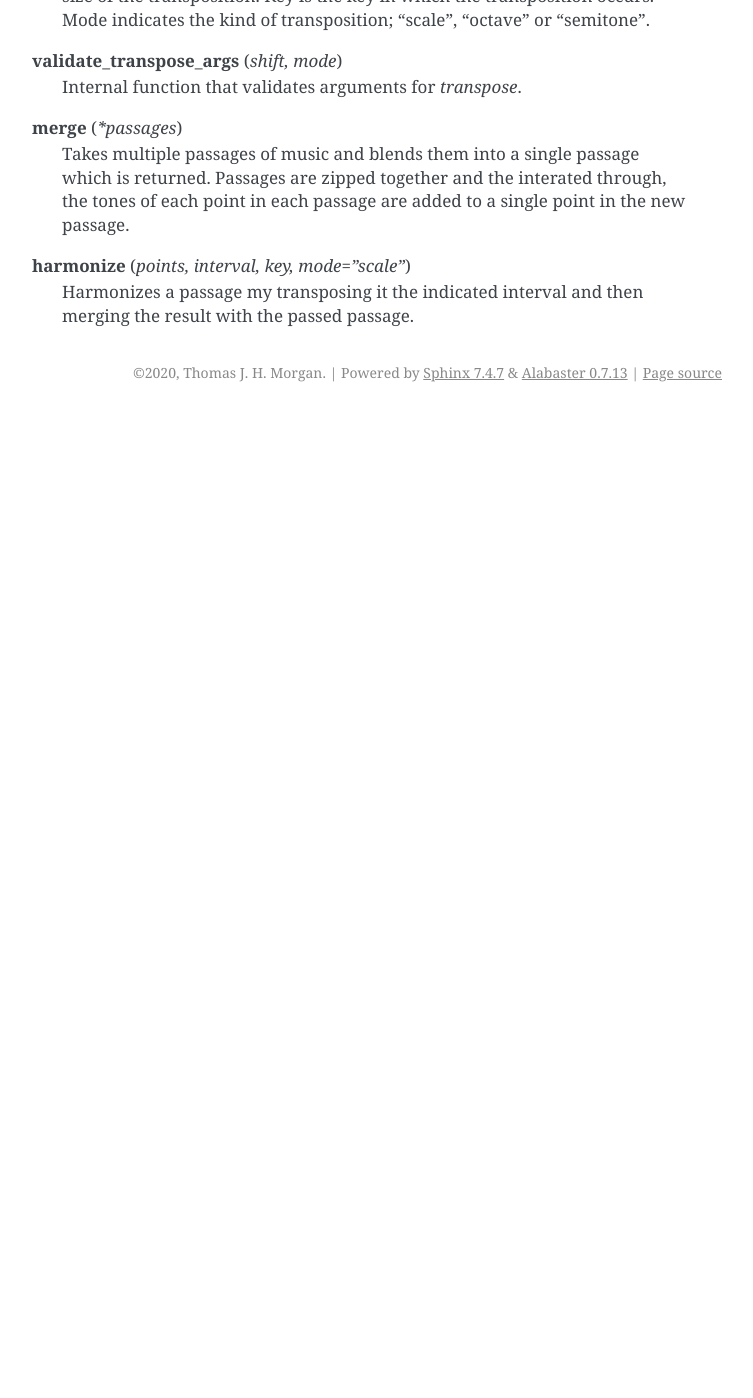
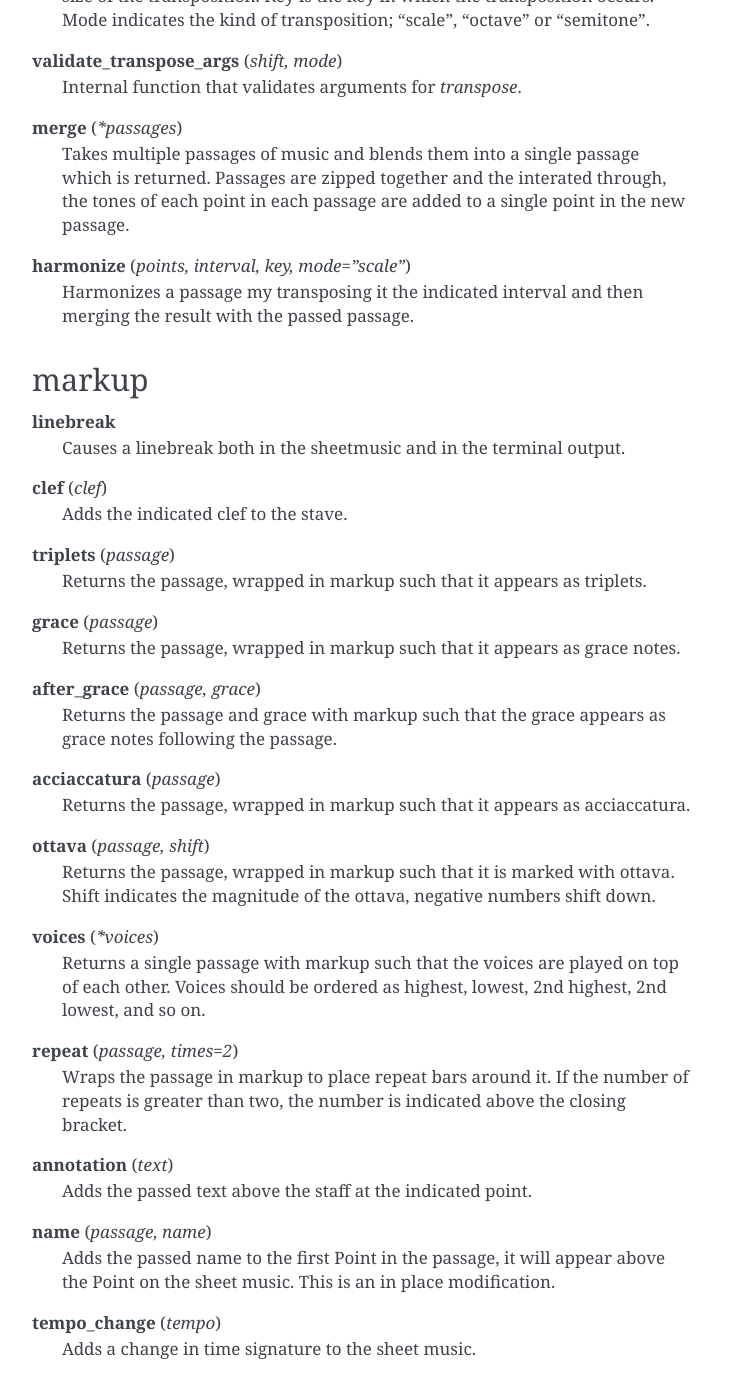
Before and after one commit to thomasmorgan/LilyLib, a Sphinx documentation site: the page built from docs/source/API.rst, in a window 1280 px wide and 1400 px high, scrolled down 10368 px. Shown: the whole window, without its empty margins (388-1141 px from the left). Built offline with Sphinx 7.4.7, drawn with Linux system fonts in a browser that asks for light colours; before the commit the page ends 10780 px from its top, so only the background shows below that.

Commit message:
Docs: API: markup

```diff
--- a/docs/source/API.rst
+++ b/docs/source/API.rst
@@ -388,3 +388,53 @@ points
 
 **harmonize** (*points, interval, key, mode="scale"*)
 	Harmonizes a passage my transposing it the indicated interval and then merging the result with the passed passage.
+
+markup
+-----------
+
+**linebreak**
+	Causes a linebreak both in the sheetmusic and in the terminal output.
+
+
+**clef** (*clef*)
+    Adds the indicated clef to the stave.
+
+
+**triplets** (*passage*)
+    Returns the passage, wrapped in markup such that it appears as triplets.
+
+
+**grace** (*passage*)
+    Returns the passage, wrapped in markup such that it appears as grace notes.
+
+
+**after_grace** (*passage, grace*)
+	Returns the passage and grace with markup such that the grace appears as grace notes following the passage.
+
+
+**acciaccatura** (*passage*)
+    Returns the passage, wrapped in markup such that it appears as acciaccatura.
+
+
+**ottava** (*passage, shift*)
+    Returns the passage, wrapped in markup such that it is marked with ottava. Shift indicates the magnitude of the ottava, negative numbers shift down.
+
+
+**voices** (*\*voices*)
+	Returns a single passage with markup such that the voices are played on top of each other. Voices should be ordered as highest, lowest, 2nd highest, 2nd lowest, and so on.
+
+
+**repeat** (*passage, times=2*)
+	Wraps the passage in markup to place repeat bars around it. If the number of repeats is greater than two, the number is indicated above the closing bracket.
+
+
+**annotation** (*text*)
+    Adds the passed text above the staff at the indicated point.
+
+
+**name** (*passage, name*)
+	Adds the passed name to the first Point in the passage, it will appear above the Point on the sheet music. This is an in place modification.
+
+
+**tempo_change** (*tempo*)
+    Adds a change in time signature to the sheet music.
```
Also changed, not shown: 11 other files.
